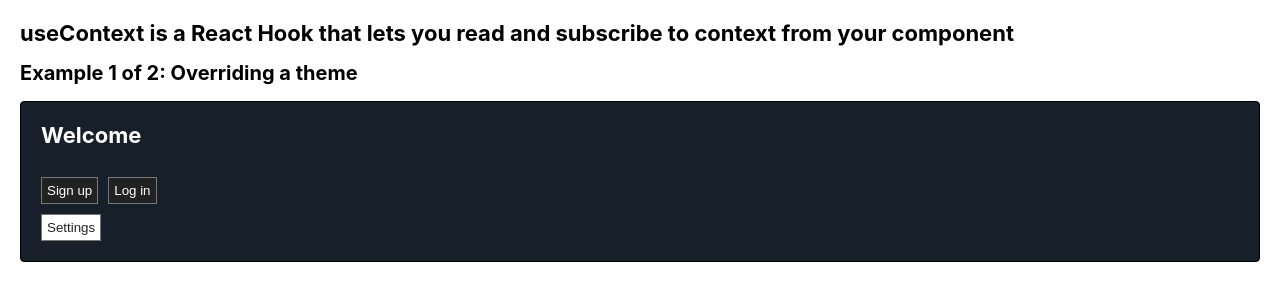
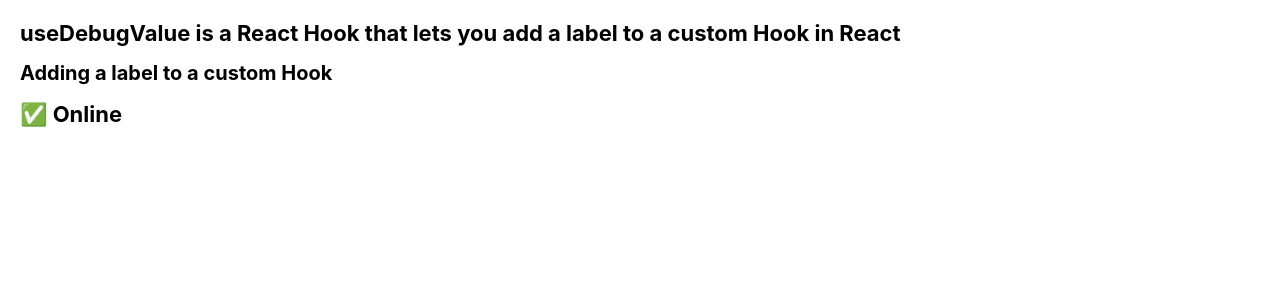
Before and after one commit to VladimirovMario/Sandbox, a React (Create React App) app in the folder 01. React documentation/03. API Reference/01. Hooks/: page / in a window 1280 px wide. Shown: the top 300 px of the page. Built offline with nearby package versions, Linux system fonts and the light colour scheme.

Commit message:
Adding a label to a custom Hook with useDebugValue

```diff
--- a/01. React documentation/03. API Reference/01. Hooks/src/App.js
+++ b/01. React documentation/03. API Reference/01. Hooks/src/App.js
@@ -1,11 +1,13 @@
-import UseContext from './components/UseContext/UseContext';
+import UseDebugValue from './components/UseDebugValue/UseDebugValue';
 // import UseCallback from './components/UseCallback/UseCallback';
+// import UseContext from './components/UseContext/UseContext';
 import './App.css';
 
 function App() {
   return (
     <>
-      <UseContext />
+      <UseDebugValue />
+      {/* <UseContext /> */}
       {/* <UseCallback /> */}
     </>
   );
--- /dev/null
+++ b/01. React documentation/03. API Reference/01. Hooks/src/components/UseDebugValue/AddingALabelToACustomHook/AddingALabelToACustomHook.js
@@ -0,0 +1,15 @@
+import { useOnlineStatus } from './useOnlineStatus';
+
+export default function AddingALabelToACustomHook() {
+  return (
+    <>
+      <h2>Adding a label to a custom Hook</h2>
+      <StatusBar />
+    </>
+  );
+}
+
+function StatusBar() {
+  const isOnline = useOnlineStatus();
+  return <h1>{isOnline ? '✅ Online' : '❌ Disconnected'}</h1>;
+}
--- /dev/null
+++ b/01. React documentation/03. API Reference/01. Hooks/src/components/UseDebugValue/AddingALabelToACustomHook/useOnlineStatus.js
@@ -0,0 +1,21 @@
+import { useDebugValue, useSyncExternalStore } from 'react';
+
+export function useOnlineStatus() {
+  const isOnline = useSyncExternalStore(
+    subscribe,
+    () => navigator.onLine,
+    () => true
+  );
+  useDebugValue(isOnline ? 'Online' : 'Offline');
+  return isOnline;
+}
+
+function subscribe(callback) {
+  window.addEventListener('online', callback);
+  window.addEventListener('offline', callback);
+
+  return () => {
+    window.removeEventListener('online', callback);
+    window.removeEventListener('offline', callback);
+  };
+}
--- /dev/null
+++ b/01. React documentation/03. API Reference/01. Hooks/src/components/UseDebugValue/UseDebugValue.js
@@ -0,0 +1,13 @@
+import AddingALabelToACustomHook from './AddingALabelToACustomHook/AddingALabelToACustomHook';
+
+export default function UseDebugValue() {
+  return (
+    <>
+      <h1>
+        useDebugValue is a React Hook that lets you add a label to a custom Hook
+        in React
+      </h1>
+      <AddingALabelToACustomHook />
+    </>
+  );
+}
```
